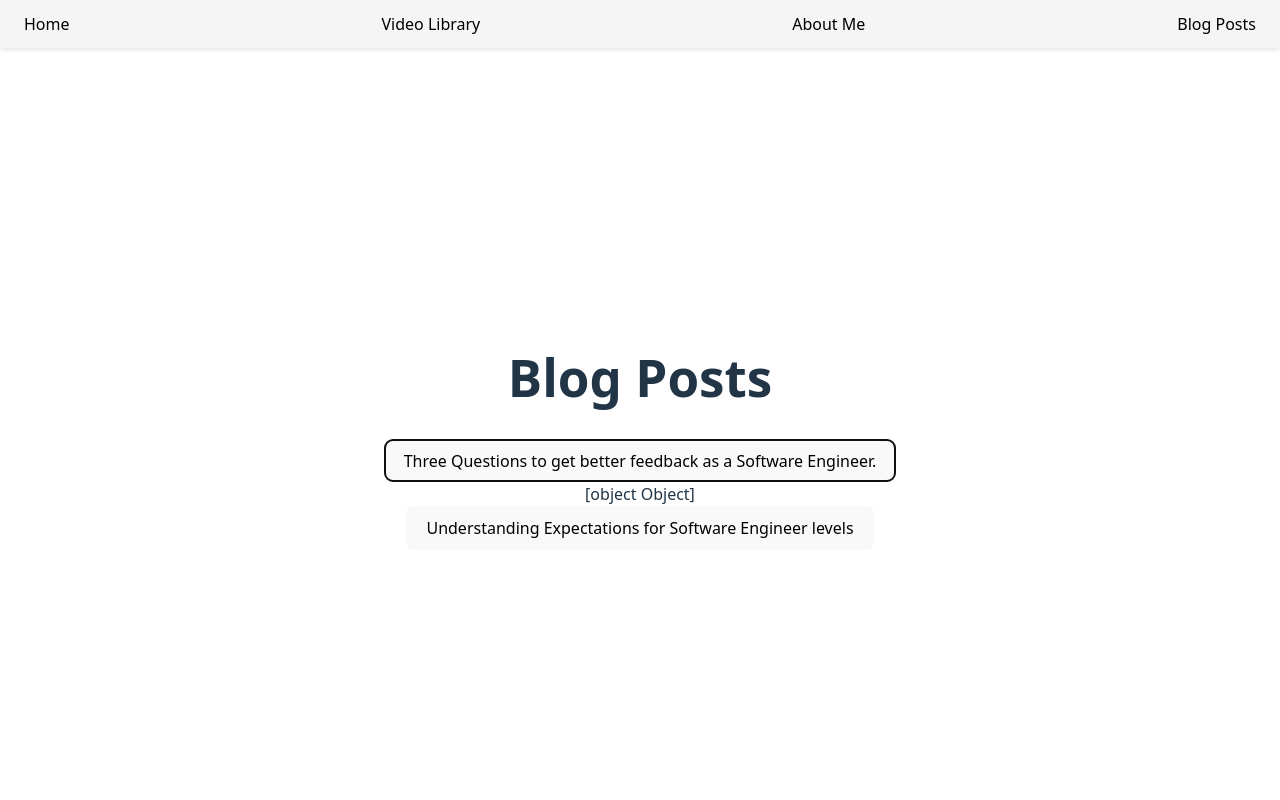
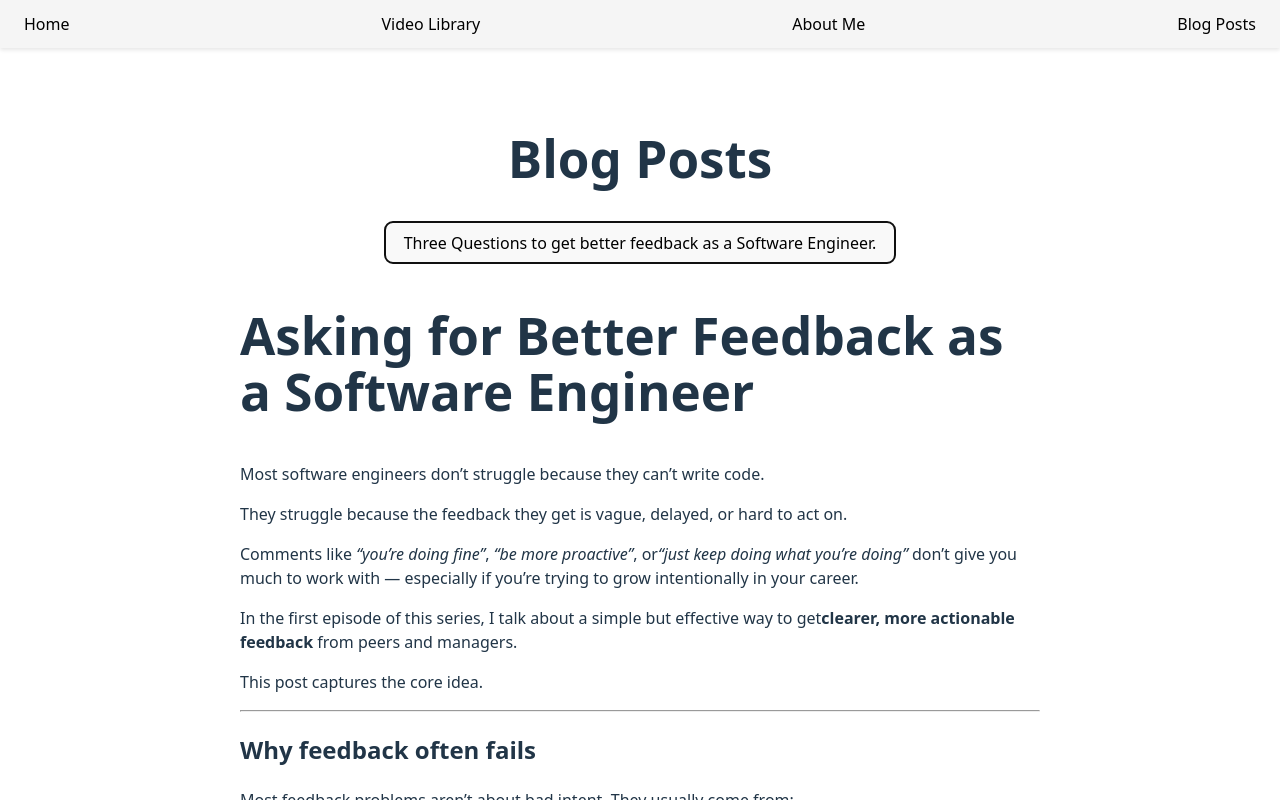
Before and after one commit to bdeckard92/SelfAwareSoftware, a React (Vite) app: page /blog in a window 1280 px wide. Both pictures are taken after a click on the button 640 px from the left and 472 px from the top of the page. Shown: the top 800 px of the page. Built offline with nearby package versions, Linux system fonts and the light colour scheme.

Commit message:
updates blog to be jsx to solve danger html issue

```diff
--- a/src/components/blog/Blog.jsx
+++ b/src/components/blog/Blog.jsx
@@ -1,6 +1,6 @@
 import { useState } from "react";
 import "./Blog.css";
-import blogList from "../../utils/blogs.js";
+import blogList from "../../utils/blogs.jsx";
 
 const Blog = () => {
   const [blogToShow, setBlogToShow] = useState(null);
@@ -11,10 +11,10 @@ const Blog = () => {
   const showBlogTitle = blogList.map((blog) => (
     <div key={blog.episode}>
       {" "}
-      <button type= 'button' onClick={() => showBlogBody(blog.episode)}>{blog.title}</button>{" "}
-      {/* Using dangerouslySetInnerHTML here as it is static coming from internal and not user injection. TODO: sanitize prior to allowing guest bloggers to enter */}
-      {blogToShow === blog.episode && (<div dangerouslySetInnerHTML={{__html:blog.body}}></div>)}
-
+      <button type="button" onClick={() => showBlogBody(blog.episode)}>
+        {blog.title}
+      </button>{" "}
+      {blogToShow === blog.episode && <div>{blog.body}</div>}
     </div>
   ));
   return (
```
Also changed, not shown: src/utils/blogs.jsx (renamed from src/utils/blogs.js).
